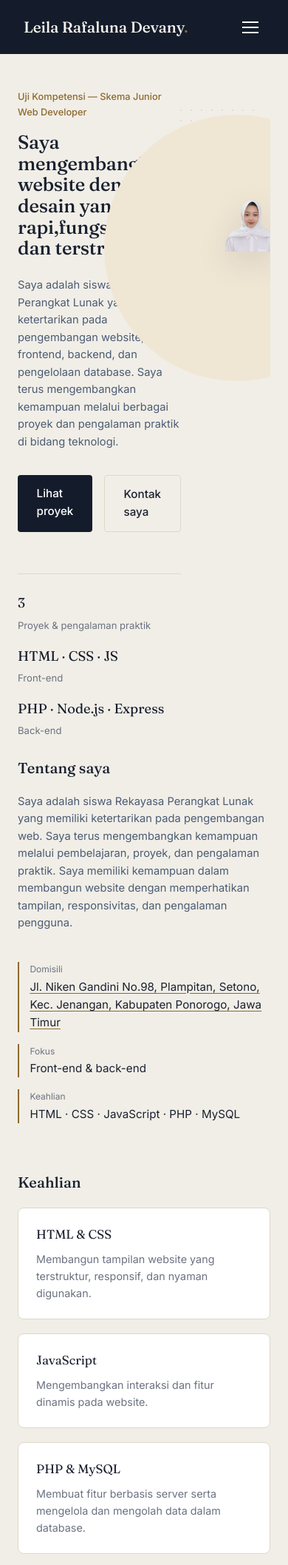
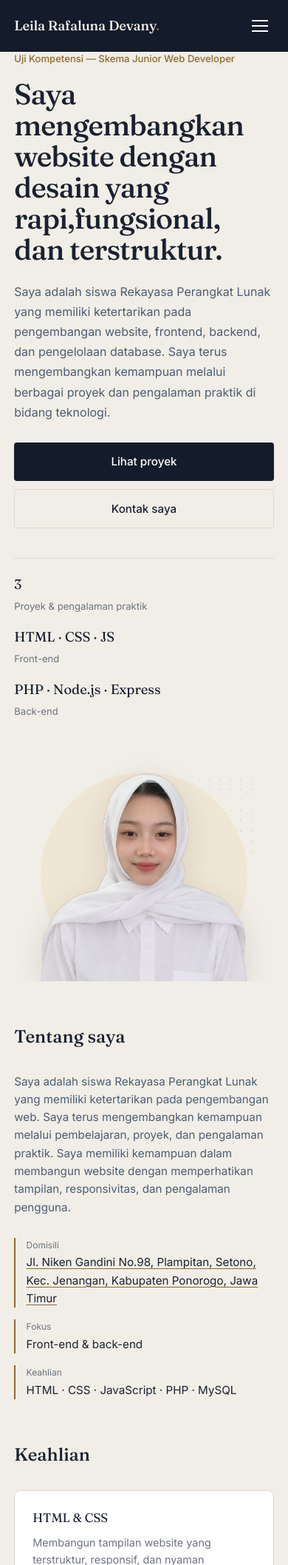
Before and after one commit to leiladvany07/uji-serkom-junior-web-developer, a PHP site: page / in a window 390 px wide. Shown: the top 2115 px of the page at 74% size. Run offline with PHP 8.4, Linux system fonts and the light colour scheme.

Commit message:
Memperbaiki tampilan responsive mobile

```diff
--- a/profil-statis/css/style.css
+++ b/profil-statis/css/style.css
@@ -349,31 +349,6 @@ main{
   filter:drop-shadow(0 12px 20px rgba(20,28,43,0.12));
 }
 
-@media (max-width:480px){
-  .site-main{padding:0 1.2rem;}
-  .hero-shop{padding:2rem 0 1.2rem;}
-  .hero-title{font-size:1.6rem;}
-  .hero-sub{font-size:0.92rem;}
-  .hero-illustration{max-width:200px;}
-  .hero-cta,.search-form{width:100%;}
-  .hero-cta a{width:100%;text-align:center;}
-
-  .section{padding:1.5rem 0 2.5rem;}
-  .section-title{font-size:1.25rem;margin-bottom:1.1rem;}
-
-  .about-split{gap:1.2rem;}
-  .about-image{aspect-ratio:16/11;}
-  .about-points{gap:1rem;}
-  .about-text{font-size:0.92rem;}
-
-  .product-grid{gap:1rem;}
-  .testimoni-grid{gap:1rem;}
-  .order-steps{gap:0.9rem;}
-  .instagram-grid{gap:0.5rem;}
-
-  .footer-inner{padding:2rem 1.2rem;gap:1.5rem;}
-}
-
 /* Fade-in hero saat page load */
 @keyframes fadeUp{
   from{opacity:0;transform:translateY(16px);}
@@ -399,6 +374,200 @@ main{
   transform:translateY(0);
 }
 
+
 @media (prefers-reduced-motion:reduce){
   .reveal,.scroll-reveal{opacity:1;transform:none;animation:none;transition:none;}
 }
+
+/* ================================
+   MOBILE RESPONSIVE - HERO
+================================ */
+
+@media (max-width: 600px){
+
+  .hero-grid{
+  display:flex;
+  flex-direction:column;
+  gap:0;
+}
+  /* Header */
+  .header-inner{
+    padding: 1rem 1.2rem;
+  }
+  .brand{
+    font-size: 1.15rem;
+  }
+  .nav-toggle{
+    display:flex;
+  }
+  .main-nav{
+    position:absolute;
+    top:100%;
+    left:0;
+    right:0;
+
+    display:none;
+    flex-direction:column;
+    align-items:flex-start;
+
+    padding:1rem 1.2rem 1.4rem;
+    gap:0.9rem;
+
+    background:var(--navy);
+    box-shadow:0 8px 20px rgba(20,28,43,.12);
+  }
+  .main-nav.open{
+    display:flex;
+  }
+  .nav-link{
+    width:100%;
+    padding:.45rem 0;
+  }
+  .nav-cta{
+    width:100%;
+    text-align:center;
+    margin-top:.3rem;
+  }
+  /* Main */
+  main{
+    padding:0 1.2rem 3rem;
+  }
+  /* HERO */
+  .hero{
+    overflow:hidden;
+  }
+  .hero-grid{
+    display:flex;
+    flex-direction:column;
+    gap:0;
+  }
+  /* Teks hero */
+  .hero-content{
+    width:100%;
+  }
+  .hero-eyebrow{
+    font-size:.82rem;
+    line-height:1.5;
+    margin-bottom:1rem;
+  }
+  .hero-title{
+    max-width:none;
+    width:100%;
+
+    font-size:clamp(2.25rem, 10vw, 3rem);
+    line-height:1.08;
+
+    letter-spacing:-.025em;
+  }
+  .hero-sub{
+    max-width:none;
+    width:100%;
+    margin-top:1.4rem;
+    font-size:1rem;
+    line-height:1.7;
+  }
+  /* Tombol */
+  .hero-actions{
+    flex-direction:column;
+    gap:.7rem;
+    margin-top:1.7rem;
+  }
+  .hero-actions .btn{
+    width:100%;
+    text-align:center;
+  }
+  /* FOTO */
+  .hero-photo{
+    width:100%;
+    min-height:330px;
+    margin-top:1.5rem;
+    transform:none;
+    display:flex;
+    align-items:flex-end;
+    justify-content:center;
+
+    overflow:hidden;
+  }
+  .photo-circle{
+    width:280px;
+    height:280px;
+    top:50%;
+    left:50%;
+    transform:translate(-50%,-42%);
+  }
+  .photo-dots{
+    width:90px;
+    height:110px;
+
+    top:15%;
+    right:5%;
+  }
+  .hero-photo-img{
+    width:280px;
+    max-width:85%;
+
+    transform:translateY(0);
+
+    object-fit:contain;
+  }
+  /* Statistik */
+  .hero-stats{
+    grid-template-columns:1fr;
+    gap:1rem;
+
+    margin-top:2.5rem;
+    padding-top:1.2rem;
+  }
+  /* Section */
+  .section{
+    padding-top:3.5rem;
+  }
+  .section-title{
+    font-size:1.5rem;
+  }
+  /* About */
+  .about-grid{
+    grid-template-columns:1fr;
+    gap:1.8rem;
+  }
+  .about-text{
+    max-width:none;
+    font-size:.95rem;
+  }
+  /* Skills */
+  .skills-grid{
+    grid-template-columns:1fr;
+  }
+  /* Footer */
+  .site-footer{
+    padding:2.5rem 1.2rem 1.5rem;
+  }
+  .footer-inner{
+    grid-template-columns:1fr;
+    padding:0;
+  }
+}
+
+
+/* HP kecil */
+@media (max-width: 380px){
+  .brand{
+    font-size:1.05rem;
+  }
+  .hero-title{
+    font-size:2.05rem;
+  }
+  .hero-sub{
+    font-size:.94rem;
+  }
+  .hero-photo{
+    min-height:290px;
+  }
+  .photo-circle{
+    width:240px;
+    height:240px;
+  }
+  .hero-photo-img{
+    width:245px;
+  }
+}
```
